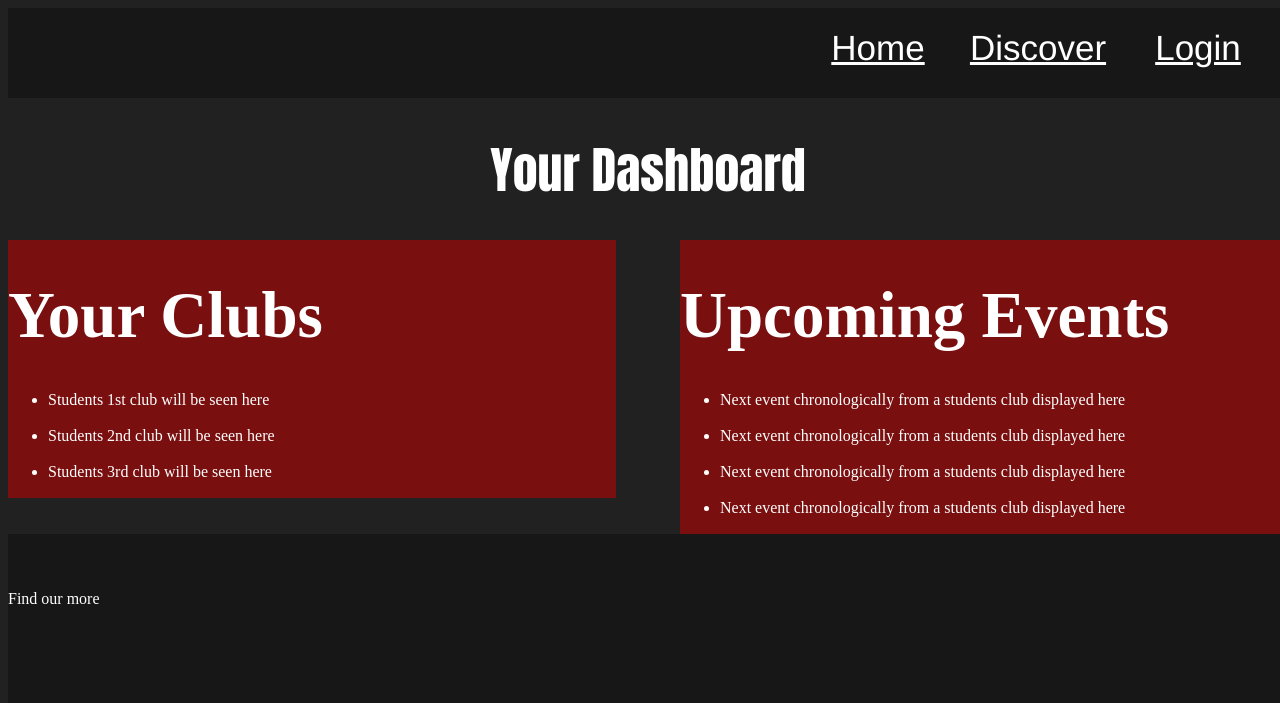
After one commit to Fred-Sheppard/ClubMini, a Django app: page /student_dashboard/ in a window 1280 px wide. The commit adds this page. Shown: the top 703 px of the page. Run offline with Django 5.2, Linux system fonts and the light colour scheme.

Commit message:
added student dashboard and fixed base class

```diff
--- a/app/static/css/style.css
+++ b/app/static/css/style.css
@@ -7,13 +7,11 @@ header {
   background-size: 120px;
   word-spacing: 20px;
   padding-right: 10px;
-  background: #102cde scroll;
-    margin-top: 0;
-
-
+  background: #171717 scroll;
 }
 #nav-bar{
     float: right;
+    padding-top: 10px;
 }
 #header-option{
     margin: 10px;
@@ -30,7 +28,9 @@ header {
 }
 
 .background-colour{
-    background: #edece8;
+    background: #212121;
+    width: 100%;
+    height: 100%;
 }
 .background-image{
   width: 100%;
@@ -45,21 +45,26 @@ header {
     background-color: rgba(255, 255, 255, 0.2);
     padding: 20px;
     border-radius: 10px;
-    color: #000;
+    color: #ffffff;
 }
 
 h1{
   font-size: 50px;
   text-align:center;
   font-family: impact;
-    color: #2056d9;
+    color: white;
 
 }
 h2{
   font-size: 120px;
   text-align:center;
   font-family: impact;
-    color: black;
+    color: #ffffff;
+
+}
+h3{
+    font-size:65px;
+    text-align: left;
 
 }
 #Login-button{
@@ -79,12 +84,14 @@ h2{
 footer {
   padding: 40px 0;
   color: white;
-  background: cornflowerblue;
+  background: #171717;
   height:90px;
+    margin:0;
 
 }
 p{
   font-size:20px
+    color:white;
 
 }
 a{
@@ -94,3 +101,26 @@ a{
 #Login-button:hover{
     box-shadow: 0 0 2px 3px yellow;
 }
+#your-clubs{
+    float: left;
+    height: fit-content;
+    width:50%;
+    background: #790f0f;
+    color: white;
+}
+#your-clubs.h3{
+    border-bottom: black 1px;
+
+}
+#upcoming-events{
+    float: right;
+     height: fit-content;
+    width:50%;
+    background: #790f0f;
+    color: white;
+}
+#dashboard-layout{
+    display: flex;
+    gap: 5%;
+    line-height:20px;
+}
--- a/app/templates/base.html
+++ b/app/templates/base.html
@@ -13,10 +13,16 @@
     <div id="header-option"><a href="./login">Login</a></div>
 </div>
 </header>
-<body>
+<body class="background-colour">
+<div class="background-colour">
+{% block content %}
 
-{% block content %}
+
+
 {% endblock %}
+</div>
 </body>
 <footer>
     <p>Find our more </p>
+</footer>
+</html>
--- a/app/templates/login.html
+++ b/app/templates/login.html
@@ -7,6 +7,9 @@
     <title>Login</title>
 </head>
 <body>
+{% block content %}
+
 <h1>Login</h1>
+{% endblock %}
 </body>
 </html>
--- /dev/null
+++ b/app/templates/student_dashboard.html
@@ -0,0 +1,23 @@
+{% extends 'base.html'%}
+{% block content %}
+    <h1>Your Dashboard</h1>
+    <div id="dashboard-layout">
+    <div id="your-clubs">
+    <h3>Your Clubs</h3>
+    <ul>
+        <li><p>Students 1st club will be seen here</p></li>
+        <li><p>Students 2nd club will be seen here</p></li>
+        <li><p>Students 3rd club will be seen here</p></li>
+    </ul>
+    </div>
+    <div id="upcoming-events">
+    <h3>Upcoming Events</h3>
+    <ul>
+        <li><p>Next event chronologically from a students club displayed here</p></li>
+        <li><p>Next event chronologically from a students club displayed here</p></li>
+        <li><p>Next event chronologically from a students club displayed here</p></li>
+        <li><p>Next event chronologically from a students club displayed here</p></li>
+    </ul>
+    </div>
+    </div>
+{% endblock %}
--- a/app/urls.py
+++ b/app/urls.py
@@ -8,4 +8,5 @@ urlpatterns = [
     path("test/", views.test, name='test'),
     path("login/", views.login, name='login'),
     path("discover/", views.discover, name='discover'),
+    path("student_dashboard/", views.student_dashboard, name='student_dashboard')
 ]
--- a/app/views.py
+++ b/app/views.py
@@ -16,3 +16,5 @@ def login(request):
 
 def discover(request):
     return render(request, "discover.html")
+def student_dashboard(request):
+    return render(request, "student_dashboard.html")
```
